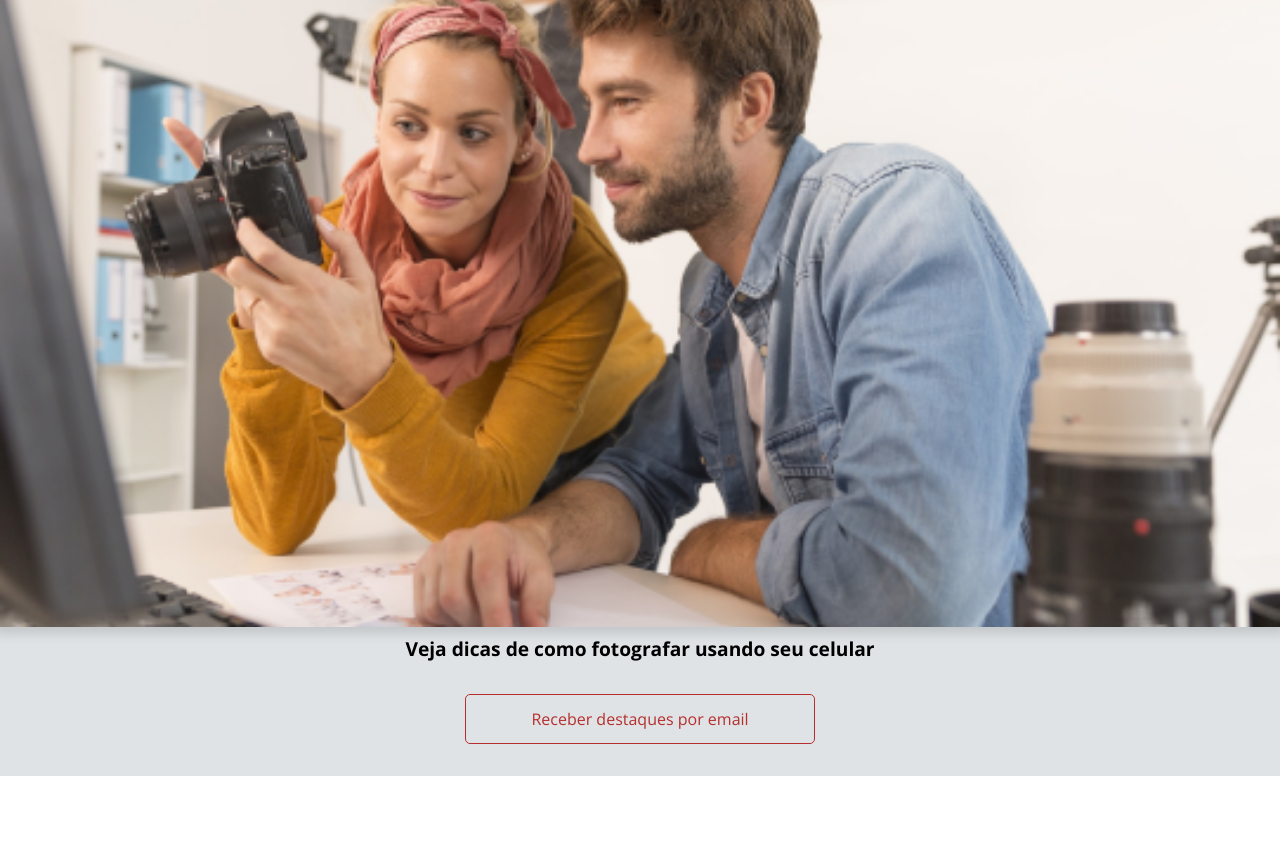
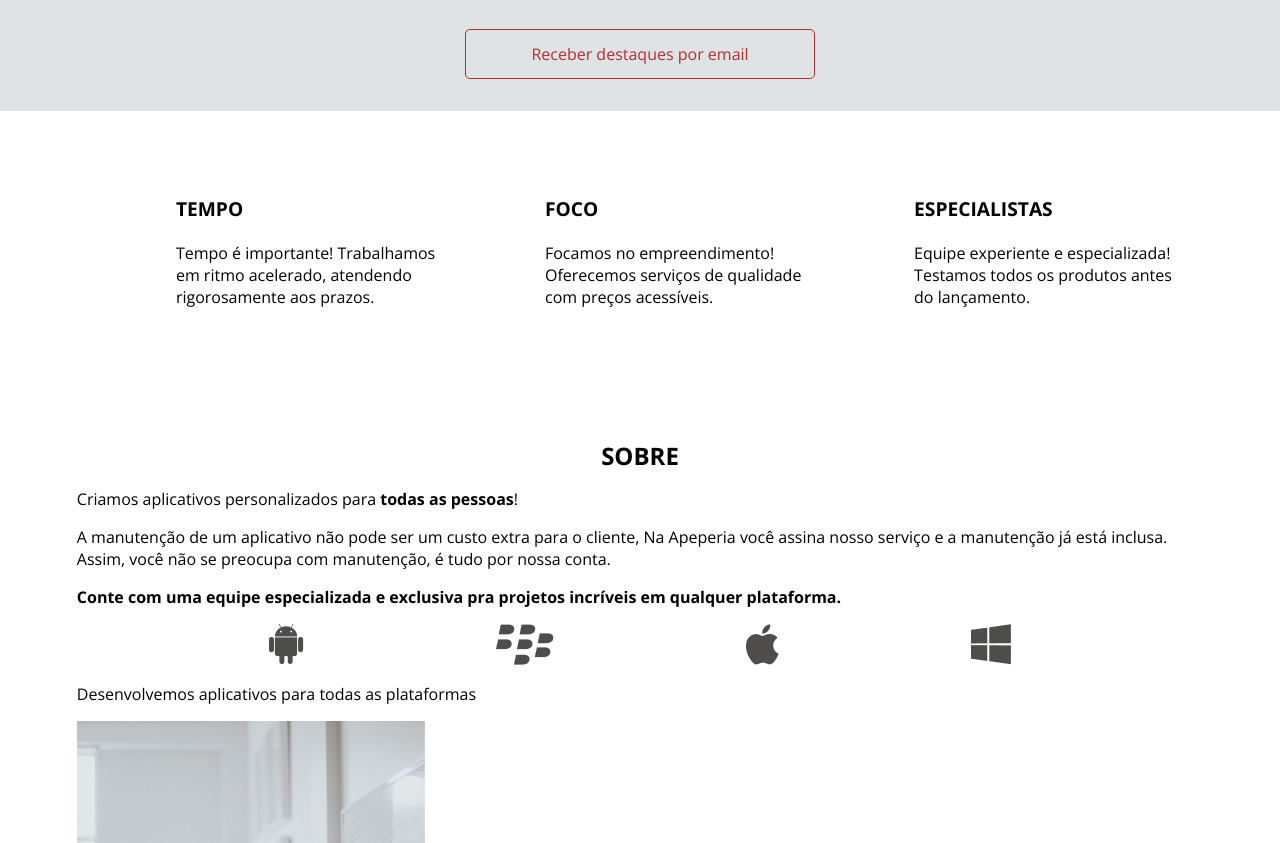
Before and after one commit to rafadealmeida/projeto-apeperia, a plain HTML site: page index.html in a window 1280 px wide. Shown: the part 1197-2040 px from the top of the page. Before the commit the page ends 1973 px from the top, so only its background shows below. Drawn offline with nearby package versions, Linux system fonts and the light colour scheme.

Commit message:
section diferencias e sobre
Html e Css

```diff
--- a/css/destaques.css
+++ b/css/destaques.css
@@ -26,6 +26,7 @@
 
 .destaques__painel-imagem{
     width: 100vw;
+    max-width: 600px;
 
     box-shadow: 0 2px 10px 5px #00000020;
 
--- /dev/null
+++ b/css/diferenciais.css
@@ -0,0 +1,31 @@
+.diferenciais {
+    padding-top: 3.5rem;
+    padding-bottom: 3.5rem;
+}
+
+.diferenciais__lista {
+    display: flex;
+    flex-wrap: wrap;
+    justify-content: space-evenly;
+}
+
+.diferenciais__item {
+    max-width: 350px;
+
+    box-sizing: border-box;
+
+    padding: 2rem 0 2rem 5rem;
+}
+
+.item__titulo {
+    color: var(--cinza-escuro);
+    font-weight: 700;
+    font-size: 1.2rem;
+    text-transform: uppercase;
+
+    margin-bottom: 1.5rem;
+}
+
+.item__texto {
+    line-height: normal;
+}
--- /dev/null
+++ b/css/sobre.css
@@ -0,0 +1,34 @@
+.sobre {
+    padding-top: 3rem;
+    padding-bottom: 3rem;
+}
+
+.sobre__titulo {
+    color: var(--cinza-escuro);
+    font-weight: 700;
+    font-size: 1.5rem;
+    font-family: var(--montserrat);
+    text-transform: uppercase;
+    text-align: center;
+
+    margin-bottom: 1.25rem;
+}
+
+.sobre__texto {
+    line-height: normal;
+
+    margin-bottom: 1rem;
+}
+
+.sobre__texto--destaque {
+    color: var(--cinza-escuro);
+    font-weight: 700;
+}
+
+.sobre__plataformas {
+    display: flex;
+    flex-wrap: wrap;
+    justify-content: space-evenly;
+
+    margin-bottom: 1rem;
+}
--- a/index.html
+++ b/index.html
@@ -13,6 +13,9 @@
     <link rel="stylesheet" href="css/cabecalho.css">
     <link rel="stylesheet" href="css/chamada.css">
     <link rel="stylesheet" href="css/destaques.css">
+    <link rel="stylesheet" href="css/diferenciais.css">
+    <link rel="stylesheet" href="css/sobre.css">
+
 
 
     <title>Home | Apeperia</title>
@@ -56,6 +59,44 @@
             </a>
             <a href="" class="destaques__botao botao">Receber destaques por email</a>
         </section>
+
+        <section class="diferenciais container">
+            <ul class="diferenciais__lista">
+                <li class="diferenciais__item">
+                    <h2 class="item__titulo">Tempo</h2>
+                    <p class="item__texto">Tempo é importante! Trabalhamos em ritmo acelerado, atendendo rigorosamente aos prazos.</p>
+                </li>
+                <li class="diferenciais__item">
+                    <h2 class="item__titulo">Foco</h2>
+                    <p class="item__texto">Focamos no empreendimento! Oferecemos serviços de qualidade com preços acessíveis.</p>
+                </li>
+                <li class="diferenciais__item">
+                    <h2 class="item__titulo">Especialistas</h2>
+                    <p class="item__texto">Equipe experiente e especializada! Testamos todos os produtos antes do lançamento.</p>
+                </li>
+            </ul>
+        </section>
+
+        <section class="sobre container">
+            <div class="sobre__conteudo">
+                <h2 class="sobre__titulo">Sobre</h2>
+                <p class="sobre__texto">Criamos aplicativos personalizados para <strong class="sobre__texto--destaque">todas as pessoas</strong>!</p>
+                <p class="sobre__texto">
+                    A manutenção de um aplicativo não pode ser um custo extra para o cliente, Na Apeperia você assina nosso serviço e a manutenção já está inclusa. Assim, você não se preocupa com manutenção, é tudo por nossa conta.
+                </p>
+                <p class="sobre__texto sobre__texto--destaque sobre__texto--divisao">
+                    Conte com uma equipe especializada e exclusiva pra projetos incríveis em qualquer plataforma.
+                </p>
+                <ul class="sobre__plataformas">
+                    <li><img src="img/android.png" alt="Ícone do Android"></li>
+                    <li><img src="img/blackberry.png" alt="Ícone da Blackberry"></li>
+                    <li><img src="img/apple.png" alt="Ícone da Apple"></li>
+                    <li><img src="img/windowsphone.png" alt="Ícone da Microsoft"></li>
+                </ul>
+                <p class="sobre__texto">Desenvolvemos aplicativos para todas as plataformas</p>
+            </div>
+            <img src="img/sobre-apeperia.png" alt="Sobre a Apeperia" class="sobre__imagem">
+        </section>
     </main>
 
 </body>
```
